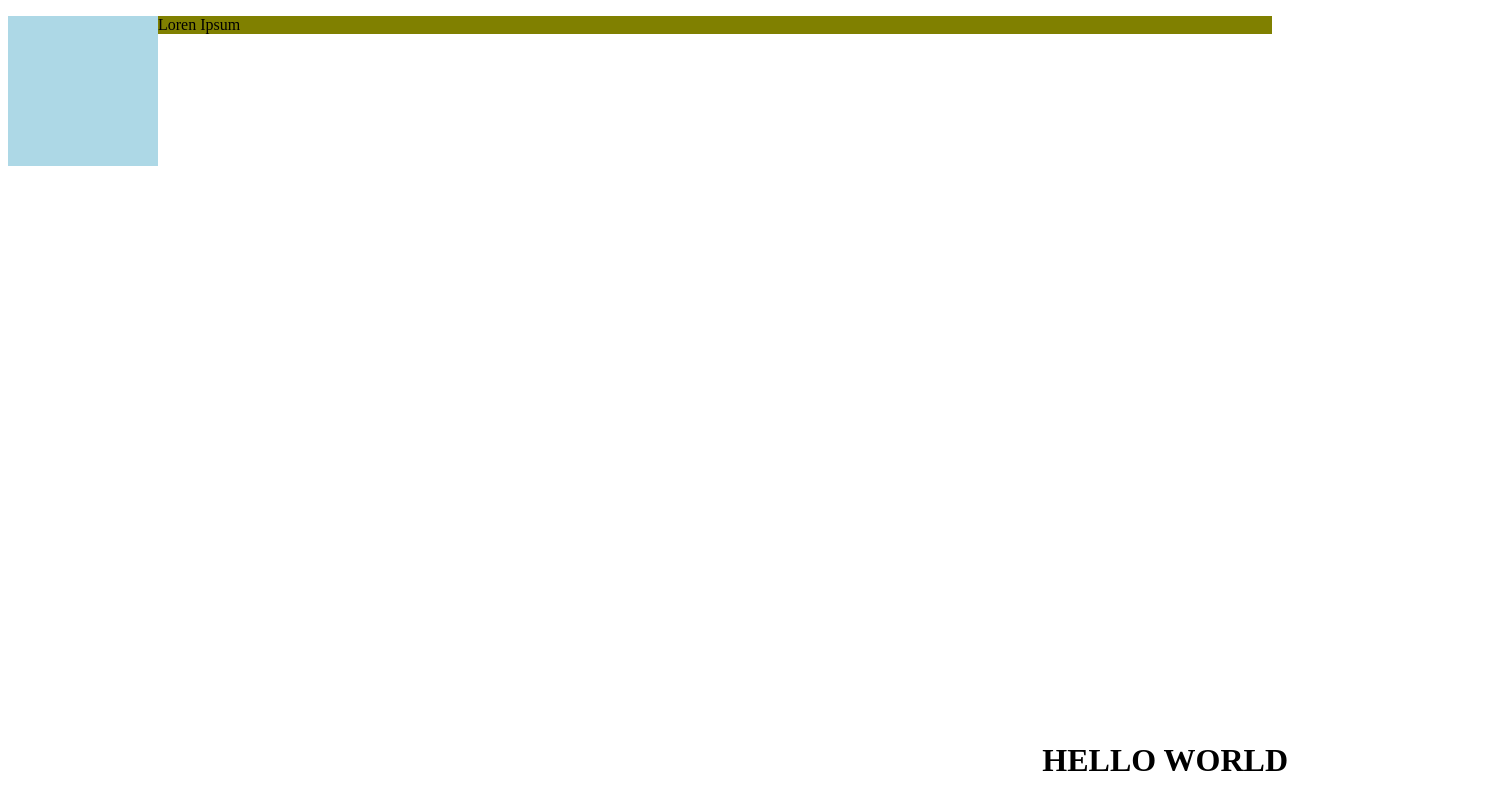
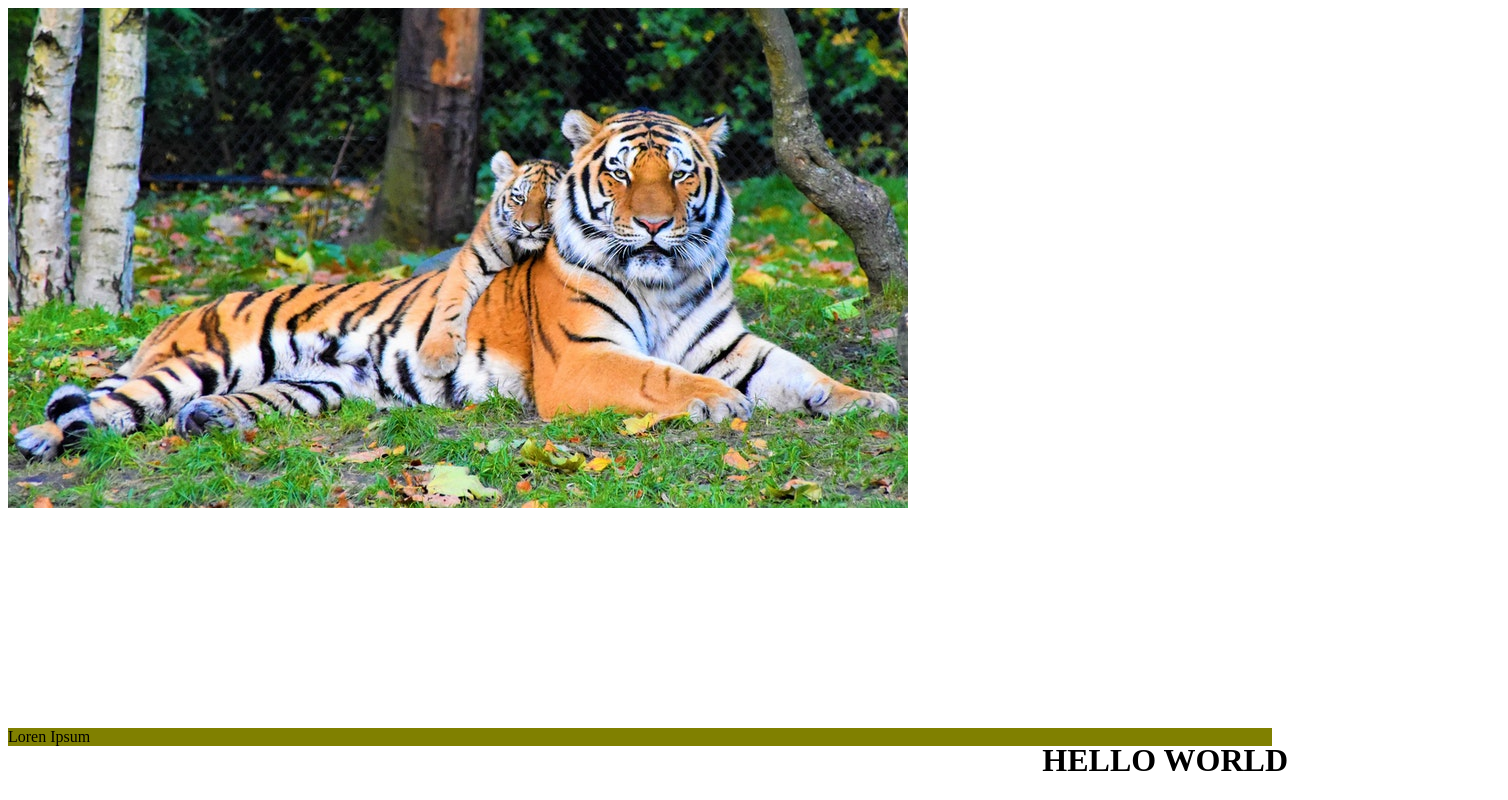
Before and after one commit to JoshuaSterk/HTML-CSS-BEGIN, a plain HTML site: page Week01/Sectie05/pagina1.html in a window 1280 px wide. Shown: the whole page, 1508 px wide, since content can reach past the window. Drawn offline with Linux system fonts and the light colour scheme.

Commit message:
30-9-2022
12:04

```diff
--- a/Week01/Sectie05/pagina1.html
+++ b/Week01/Sectie05/pagina1.html
@@ -12,12 +12,13 @@
       href="https://fonts.googleapis.com/css2?family=Mukta:wght@300&display=swap"
       rel="stylesheet"
     />
-    <div class="h1wrap">
+    <img src="tijger.jpg" alt="Tijger foto" height="" />
+    <div class="h1wrap"/>
+
       <h1>HELLO WORLD</h1>
     </div>
   </head>
 
-  <body>
     <p>Loren Ipsum</p>
   </body>
 </html>
--- a/Week01/Sectie05/style.css
+++ b/Week01/Sectie05/style.css
@@ -7,13 +7,11 @@ p {
   background-color: blue;
   background-color: olive;
 }
+
 div {
-  width: 150px;
-  height: 150px;
-  background-color: LightBlue;
-  float: left;
-
-  overflow: scroll;
+  width: 1500px;
+  height: 200px;
+  background-color: white;
 }
 
 h1 {
```
Also changed, not shown: Week01/Sectie05/tijger.jpg (added).
